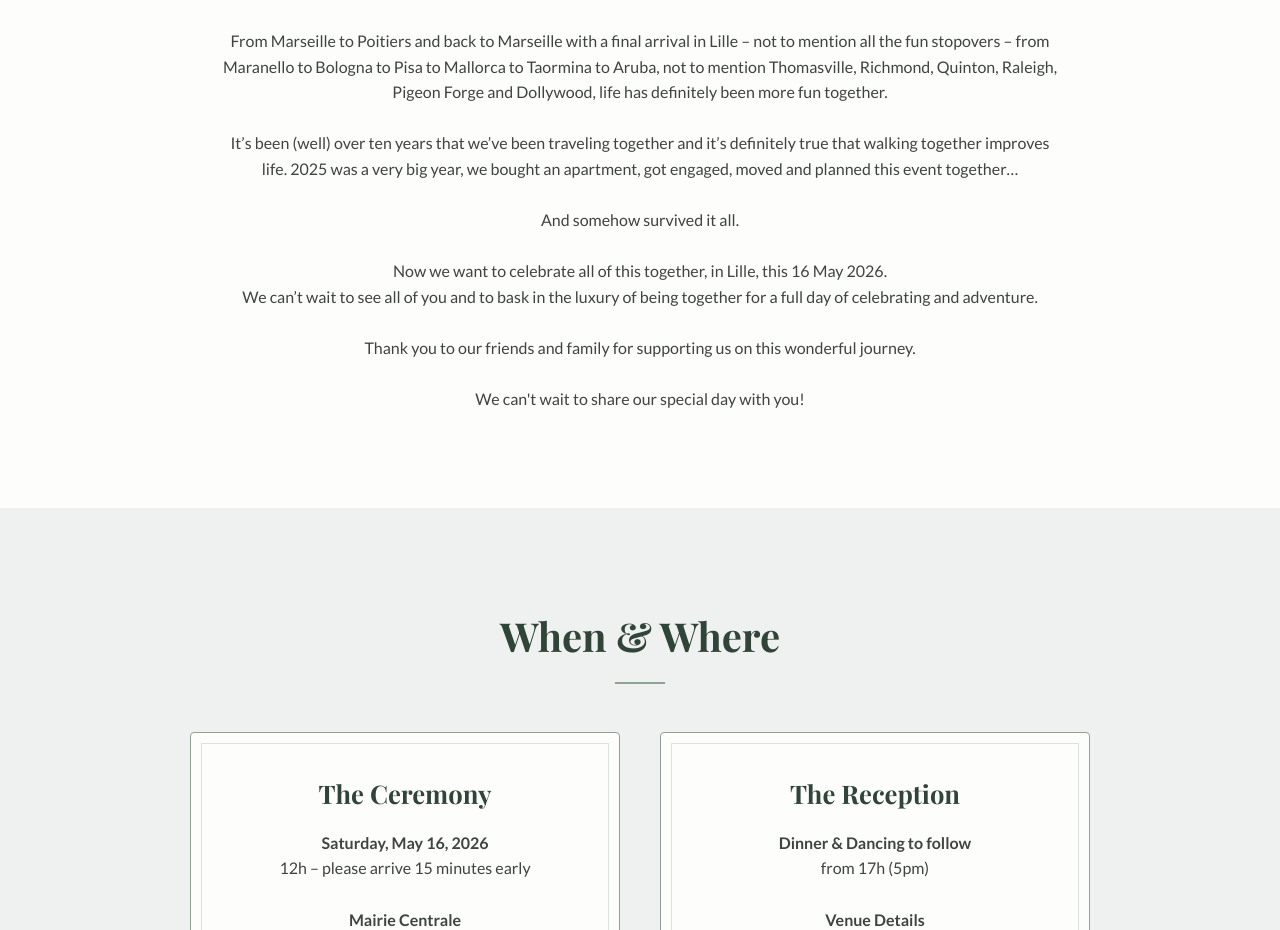
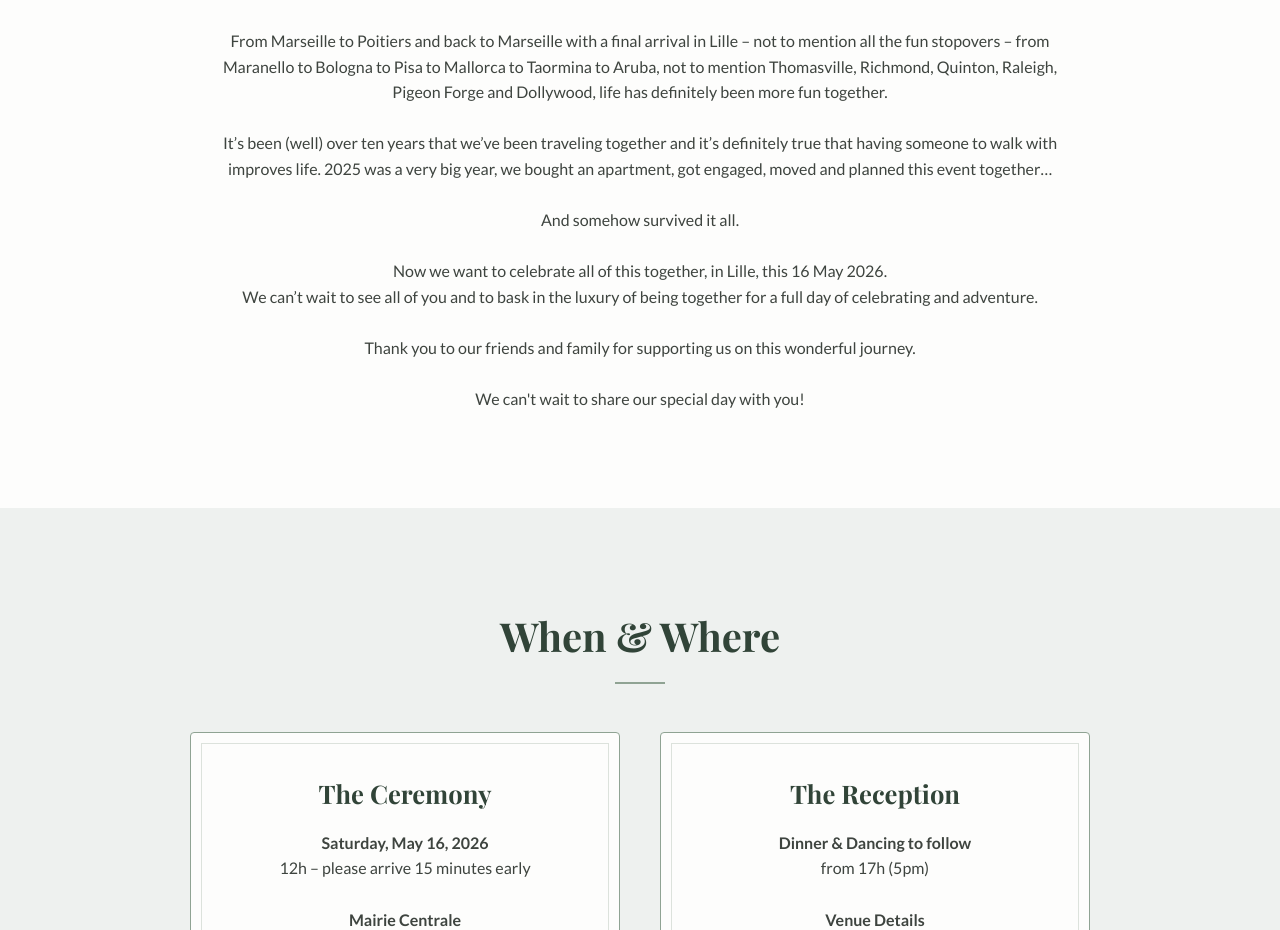
Before and after one commit to alafrog/marcello-christopher, a plain HTML site: page index.html in a window 1280 px wide. Shown: the part 980-1910 px from the top of the page. Drawn offline with nearby package versions, Linux system fonts and the light colour scheme; a web font is replaced by a local one.

Commit message:
Update text in our story section for clarity

```diff
--- a/index.html
+++ b/index.html
@@ -236,7 +236,7 @@
         <h2 class="section-title">Our Story</h2>
         <p>From Marseille to Poitiers and back to Marseille with a final arrival in Lille – not to mention all the fun stopovers – from Maranello to Bologna to Pisa to Mallorca to Taormina to Aruba, not to mention Thomasville, Richmond, Quinton, Raleigh, Pigeon Forge and Dollywood, life has definitely  been more fun together.</p>
         <br>
-        <p>It’s been (well) over ten years that we’ve been traveling together and it’s definitely true that walking together improves life. 2025 was a very big year, we bought an apartment, got engaged, moved and planned this event together… </p>
+        <p>It’s been (well) over ten years that we’ve been traveling together and it’s definitely true that having someone to walk with improves life. 2025 was a very big year, we bought an apartment, got engaged, moved and planned this event together… </p>
         <br>
         <p>And somehow survived it all.</p>
         <br>
```
